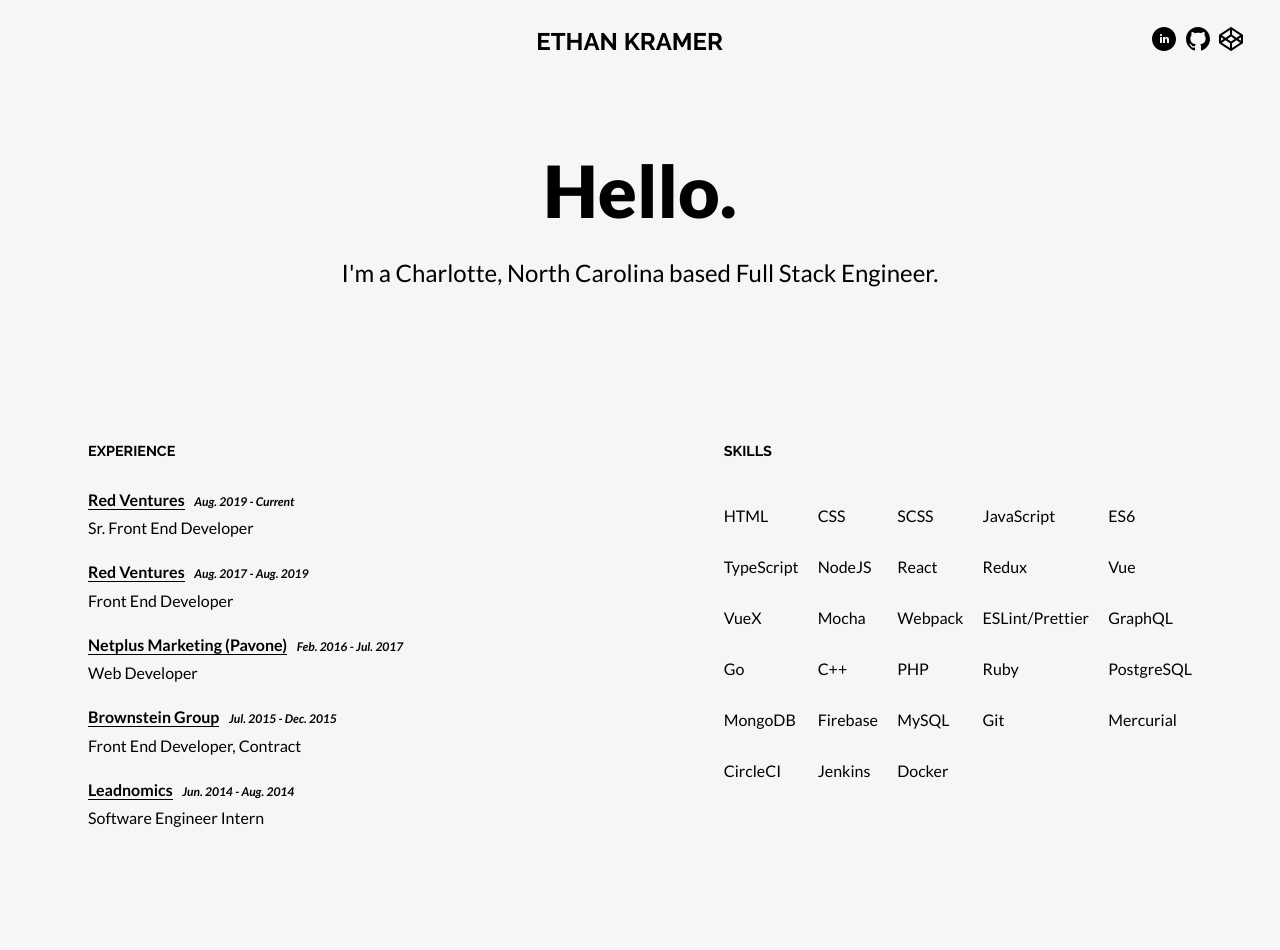
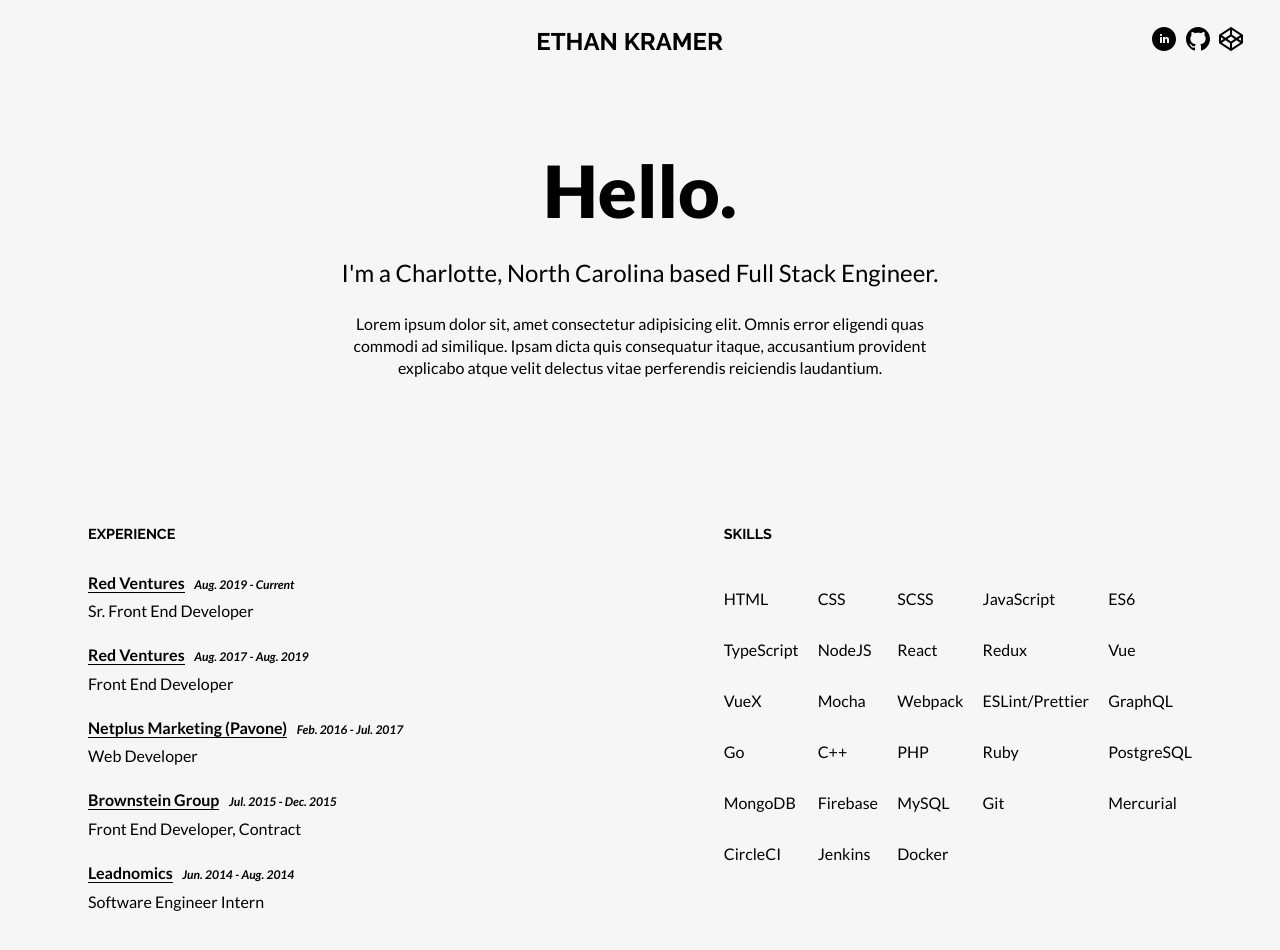
Before and after one commit to ekdevdes/personal-site, a Next.js app: page / in a window 1280 px wide. Shown: the top 950 px of the page. Built offline with nearby package versions, Linux system fonts and the light colour scheme.

Commit message:
add about me section

```diff
--- a/components/Hero/index.jsx
+++ b/components/Hero/index.jsx
@@ -4,6 +4,8 @@ const Hero = () => (
   <div className={styles.container}>
     <p className={styles.header}>Hello.</p>
     <p className={styles.body}> I'm a Charlotte, North Carolina based Full Stack Engineer.</p>
+    {/* Two or three sentences */}
+    <p className={styles.about}>Lorem ipsum dolor sit, amet consectetur adipisicing elit. Omnis error eligendi quas commodi ad similique. Ipsam dicta quis consequatur itaque, accusantium provident explicabo atque velit delectus vitae perferendis reiciendis laudantium.</p>
   </div>
 )
 
--- a/components/Hero/styles.module.scss
+++ b/components/Hero/styles.module.scss
@@ -34,3 +34,18 @@
     font-size: 1.5rem;
   }
 }
+
+.about {
+  width: 85%;
+  text-align: center;
+  line-height: 1.4;
+  margin-top: 0;
+
+  @include mq($lg) {
+    width: 65%;
+  }
+
+  @include mq($xxlg) {
+    width: 50%;
+  }
+}
```
